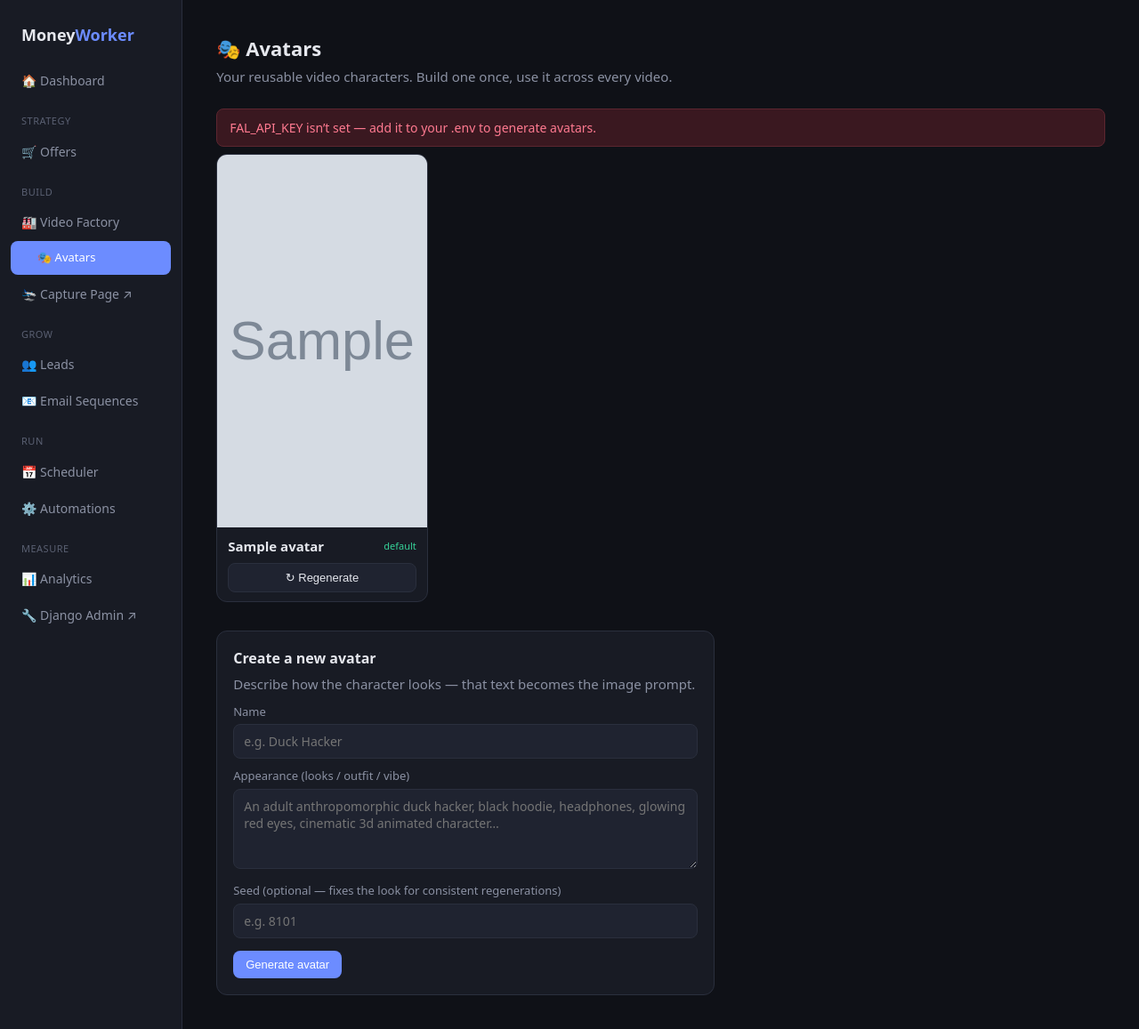
After one commit to maykelevoni/money-worker, a Django app: page /factory/avatars/ in a window 1280 px wide. The commit adds this page. Shown: the whole page at 89% size. Run offline with Django 5.2, Linux system fonts and the light colour scheme; a user stored in the database is signed in; tables that the repository leaves empty hold one stand-in row (values such as "Sample post"); grey boxes marked "Sample" are stand-in pictures.

Commit message:
Add Avatars module to the Video Factory
Reusable character engine (the same one that produced the Duck Hacker): an
appearance prompt + fixed seed -> ideogram render_3D portrait, saved under
media/character/. New Avatar model + migration, list/create/regenerate views,
avatars page, nav entry under Video Factory, admin registration, and a
seed_avatars command that registers the canonical Duck Hacker. Niche-agnostic.

Co-Authored-By: Claude Opus 4.8 <noreply@anthropic.com>

```diff
--- a/apps/videos/models.py
+++ b/apps/videos/models.py
@@ -1,4 +1,41 @@
 from django.db import models
+
+
+class Avatar(models.Model):
+    """A reusable talking-video character (the Duck Hacker, and future ones).
+
+    The same engine that produced the duck: an appearance prompt → ideogram image →
+    (later) the talking-avatar pipeline. Niche-agnostic — a character, not a topic.
+    """
+
+    name = models.CharField(max_length=120)
+    appearance = models.TextField(
+        help_text="What the character looks like — used as the image generation prompt"
+    )
+    style = models.CharField(
+        max_length=20,
+        default="render_3D",
+        help_text="Ideogram style: render_3D, design, realistic, anime, general",
+    )
+    seed = models.IntegerField(
+        null=True,
+        blank=True,
+        help_text="Fixed seed → consistent look across regenerations",
+    )
+    image = models.FileField(upload_to="character/", blank=True)
+    voice_id = models.CharField(
+        max_length=120,
+        blank=True,
+        help_text="ElevenLabs voice id used to narrate as this character",
+    )
+    is_default = models.BooleanField(default=False)
+    created_at = models.DateTimeField(auto_now_add=True)
+
+    class Meta:
+        ordering = ["-is_default", "-created_at"]
+
+    def __str__(self):
+        return self.name
 
 
 class TopicIdea(models.Model):
--- /dev/null
+++ b/apps/videos/services/avatars.py
@@ -0,0 +1,35 @@
+"""Avatar portrait generation — the reusable engine behind the Duck Hacker.
+
+Wraps the ideogram image step (services.images) so any character can be made the
+same way: an appearance prompt + a fixed seed → a consistent 9:16 portrait saved
+under media/character/. Text suppression (no gibberish baked in) comes for free.
+"""
+from pathlib import Path
+
+from django.conf import settings
+
+from . import images
+
+NotConfigured = images.NotConfigured
+
+
+def is_configured() -> bool:
+    return images.is_configured()
+
+
+def generate_portrait(avatar) -> str:
+    """Generate `avatar`'s portrait, save it, point avatar.image at it; return media URL."""
+    if not is_configured():
+        raise NotConfigured("Set FAL_API_KEY in your .env (needed to generate avatars)")
+
+    rel = f"character/avatar_{avatar.pk}.png"
+    out = Path(settings.MEDIA_ROOT) / rel
+    images.generate_image(
+        avatar.appearance,
+        out,
+        seed=avatar.seed,
+        style=avatar.style or "render_3D",
+    )
+    avatar.image.name = rel
+    avatar.save(update_fields=["image"])
+    return f"{settings.MEDIA_URL}{rel}"
--- a/apps/videos/urls.py
+++ b/apps/videos/urls.py
@@ -6,6 +6,10 @@ app_name = "videos"
 
 urlpatterns = [
     path("", views.factory, name="factory"),
+    # Avatars (part of the Video Factory)
+    path("avatars/", views.avatar_list, name="avatars"),
+    path("avatars/create/", views.avatar_create, name="avatar_create"),
+    path("avatars/<int:pk>/regenerate/", views.avatar_regenerate, name="avatar_regenerate"),
     path("research/", views.research_ideas, name="research"),
     path("idea/<int:pk>/pick/", views.pick_idea, name="pick_idea"),
     path("create/", views.create, name="create"),
--- a/apps/videos/views.py
+++ b/apps/videos/views.py
@@ -6,8 +6,60 @@ from django.views.decorators.http import require_POST
 
 from apps.offers.models import Offer
 
-from .models import TopicIdea, Video
-from .services import openrouter, render as render_svc, research, stt, voice
+from .models import Avatar, TopicIdea, Video
+from .services import avatars, openrouter, render as render_svc, research, stt, voice
+
+
+@login_required
+def avatar_list(request):
+    """Avatars section (part of the Video Factory): the reusable character library."""
+    return render(
+        request,
+        "videos/avatars.html",
+        {"avatars": Avatar.objects.all(), "configured": avatars.is_configured()},
+    )
+
+
+@login_required
+@require_POST
+def avatar_create(request):
+    """Create a new character and generate its portrait from an appearance prompt."""
+    name = request.POST.get("name", "").strip()
+    appearance = request.POST.get("appearance", "").strip()
+    if not name or not appearance:
+        messages.error(request, "Give the avatar a name and describe how it looks.")
+        return redirect("videos:avatars")
+    seed = request.POST.get("seed", "").strip()
+    avatar = Avatar.objects.create(
+        name=name, appearance=appearance, seed=int(seed) if seed.isdigit() else None
+    )
+    try:
+        avatars.generate_portrait(avatar)
+    except avatars.NotConfigured as e:
+        messages.error(request, str(e))
+        return redirect("videos:avatars")
+    except Exception as e:
+        messages.error(request, f"Avatar image failed: {e}")
+        return redirect("videos:avatars")
+    messages.success(request, f"Avatar “{name}” created 🎭")
+    return redirect("videos:avatars")
+
+
+@login_required
+@require_POST
+def avatar_regenerate(request, pk):
+    """Re-roll the portrait (same prompt + seed) for an existing character."""
+    avatar = get_object_or_404(Avatar, pk=pk)
+    try:
+        avatars.generate_portrait(avatar)
+    except avatars.NotConfigured as e:
+        messages.error(request, str(e))
+        return redirect("videos:avatars")
+    except Exception as e:
+        messages.error(request, f"Regenerate failed: {e}")
+        return redirect("videos:avatars")
+    messages.success(request, f"“{avatar.name}” regenerated.")
+    return redirect("videos:avatars")
 
 
 @login_required
--- a/templates/base.html
+++ b/templates/base.html
@@ -72,6 +72,7 @@
         <a href="/offers/" class="{% block nav_offers %}{% endblock %}">🛒 Offers</a>
         <div class="nav-group">Build</div>
         <a href="/factory/" class="{% block nav_factory %}{% endblock %}">🏭 Video Factory</a>
+        <a href="/factory/avatars/" class="{% block nav_avatars %}{% endblock %}" style="padding-left:30px;font-size:13px;">🎭 Avatars</a>
         <a href="/free/" target="_blank">🛬 Capture Page ↗</a>
         <div class="nav-group">Grow</div>
         <a href="/leads/" class="{% block nav_leads %}{% endblock %}">👥 Leads</a>
--- /dev/null
+++ b/templates/videos/avatars.html
@@ -0,0 +1,73 @@
+{% extends "base.html" %}
+{% block title %}Avatars · Money Worker{% endblock %}
+{% block nav_avatars %}active{% endblock %}
+
+{% block content %}
+<h1>🎭 Avatars</h1>
+<p class="sub">Your reusable video characters. Build one once, use it across every video.</p>
+
+{% if not configured %}
+  <div class="msg msg-error">FAL_API_KEY isn’t set — add it to your .env to generate avatars.</div>
+{% endif %}
+
+<style>
+  .av-grid { display: grid; grid-template-columns: repeat(auto-fill, minmax(200px, 1fr));
+    gap: 16px; margin-bottom: 32px; }
+  .av-card { background: var(--panel); border: 1px solid var(--line); border-radius: 12px;
+    overflow: hidden; display: flex; flex-direction: column; }
+  .av-card img { width: 100%; aspect-ratio: 9/16; object-fit: cover; background: var(--panel2); }
+  .av-card .noimg { width: 100%; aspect-ratio: 9/16; display: grid; place-items: center;
+    color: var(--muted); background: var(--panel2); font-size: 13px; }
+  .av-body { padding: 10px 12px; display: flex; flex-direction: column; gap: 8px; }
+  .av-name { font-weight: 600; }
+  .av-badge { font-size: 11px; color: var(--green); }
+  .av-form { background: var(--panel); border: 1px solid var(--line); border-radius: 12px;
+    padding: 18px; max-width: 560px; }
+  .av-form label { display: block; font-size: 13px; color: var(--muted); margin: 10px 0 4px; }
+  .av-form input, .av-form textarea { width: 100%; }
+  .av-form textarea { min-height: 90px; resize: vertical; }
+  .row { display: flex; gap: 10px; align-items: center; }
+</style>
+
+{% if avatars %}
+  <div class="av-grid">
+    {% for a in avatars %}
+      <div class="av-card">
+        {% if a.image %}<img src="{{ a.image.url }}" alt="{{ a.name }}">
+        {% else %}<div class="noimg">no image yet</div>{% endif %}
+        <div class="av-body">
+          <div class="row" style="justify-content:space-between;">
+            <span class="av-name">{{ a.name }}</span>
+            {% if a.is_default %}<span class="av-badge">default</span>{% endif %}
+          </div>
+          <form method="post" action="{% url 'videos:avatar_regenerate' a.pk %}">
+            {% csrf_token %}
+            <button class="btn btn-ghost" style="width:100%;">↻ Regenerate</button>
+          </form>
+        </div>
+      </div>
+    {% endfor %}
+  </div>
+{% else %}
+  <div class="msg" style="background:var(--panel2);color:var(--muted);">
+    No avatars yet — create your first character below (or run <code>manage.py seed_avatars</code> to add the Duck Hacker).
+  </div>
+{% endif %}
+
+<div class="av-form">
+  <h2 style="font-size:16px;margin-bottom:6px;">Create a new avatar</h2>
+  <p class="sub" style="margin:0;">Describe how the character looks — that text becomes the image prompt.</p>
+  <form method="post" action="{% url 'videos:avatar_create' %}">
+    {% csrf_token %}
+    <label>Name</label>
+    <input name="name" placeholder="e.g. Duck Hacker" required>
+    <label>Appearance (looks / outfit / vibe)</label>
+    <textarea name="appearance" placeholder="An adult anthropomorphic duck hacker, black hoodie, headphones, glowing red eyes, cinematic 3d animated character…" required></textarea>
+    <label>Seed (optional — fixes the look for consistent regenerations)</label>
+    <input name="seed" placeholder="e.g. 8101" inputmode="numeric">
+    <div style="margin-top:14px;">
+      <button class="btn" type="submit">Generate avatar</button>
+    </div>
+  </form>
+</div>
+{% endblock %}
```
Also changed, not shown: apps/videos/admin.py (+8 -1 lines), apps/videos/management/commands/seed_avatars.py (added, +37 -0 lines), apps/videos/migrations/0003_avatar.py (added), 1 other file.
